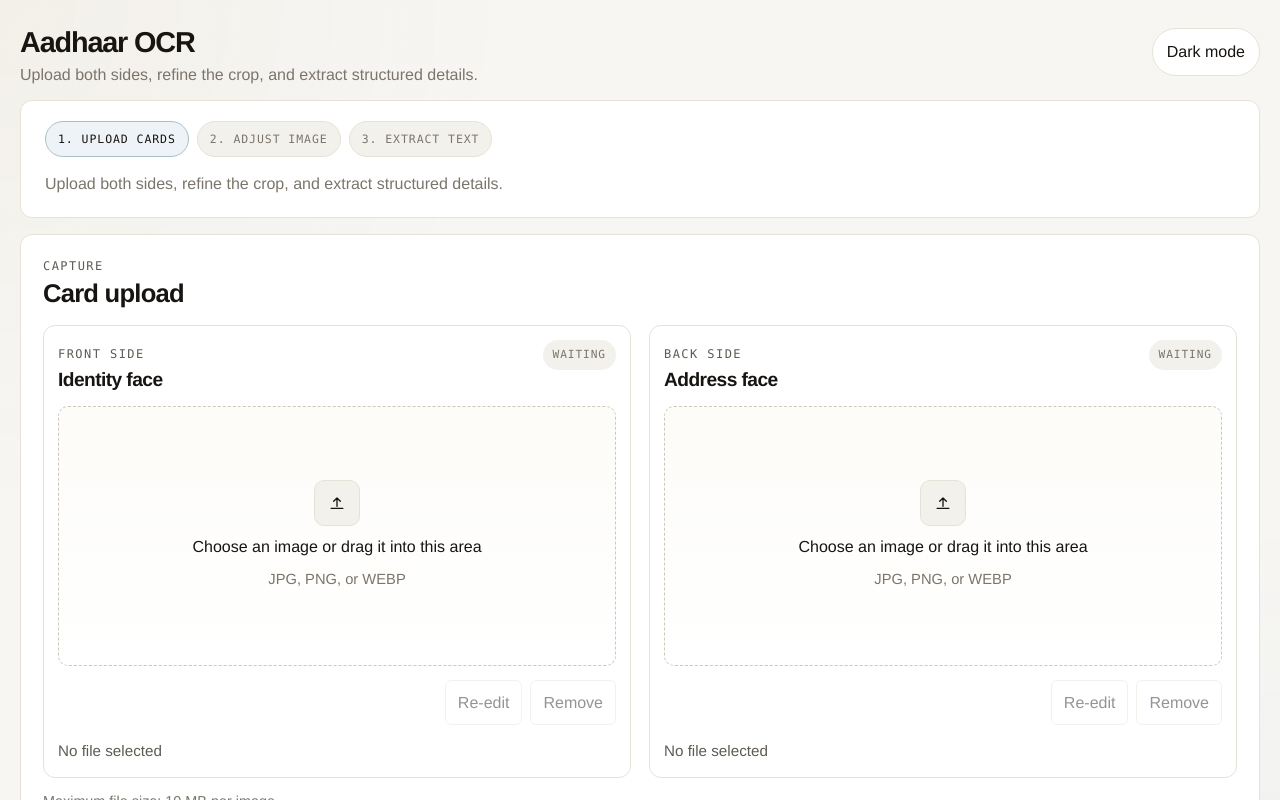
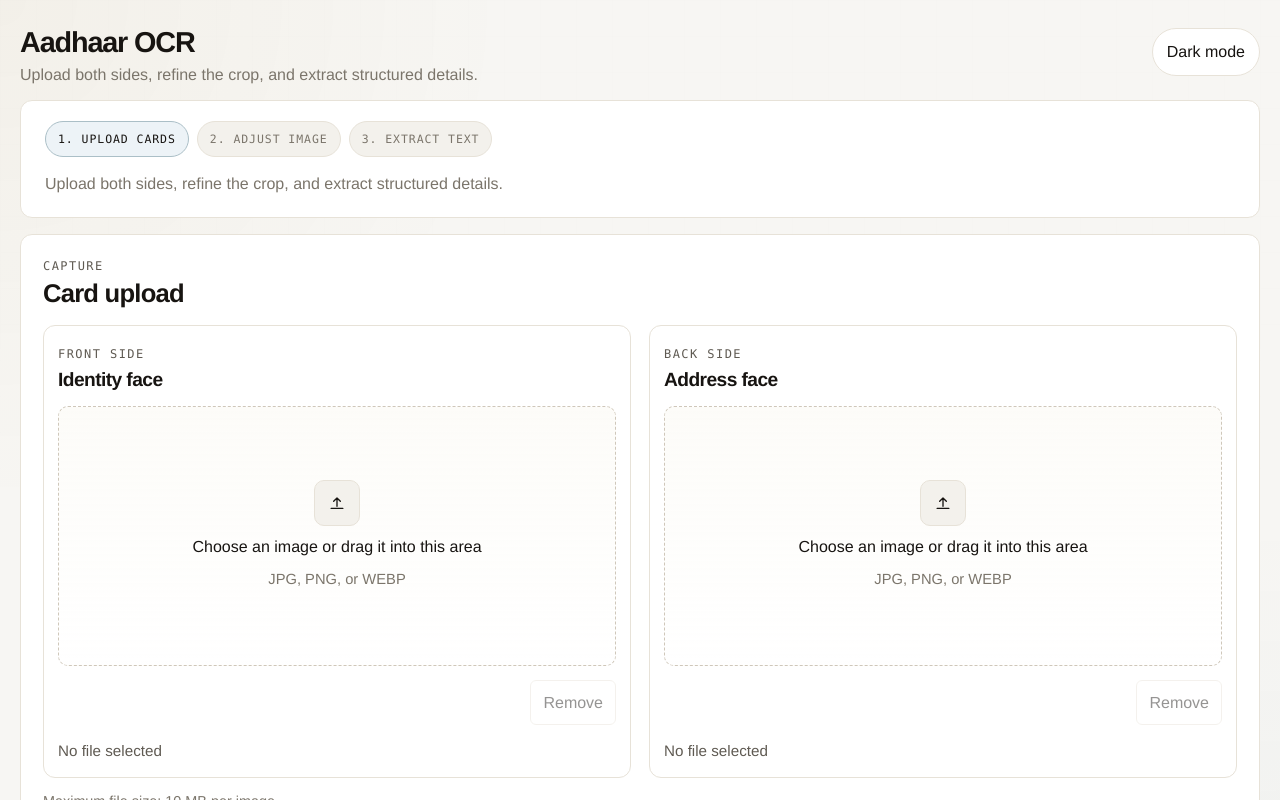
Before and after one commit to mohammedbilalns/adhaar-ocr, a React (Vite) app in the folder apps/frontend/: page / in a window 1280 px wide. Shown: the top 800 px of the page. Built offline with nearby package versions, Linux system fonts and the light colour scheme.

Commit message:
chore : simplified cropper image preview uis

```diff
--- a/apps/frontend/src/App.css
+++ b/apps/frontend/src/App.css
@@ -376,39 +376,6 @@
   margin-top: 18px;
   padding-top: 16px;
   border-top: 1px solid var(--border);
-}
-
-.status-chip {
-  align-self: flex-start;
-  border-radius: 999px;
-  padding: 6px 10px;
-  font-family: var(--mono);
-  font-size: 0.7rem;
-  letter-spacing: 0.08em;
-  text-transform: uppercase;
-  white-space: nowrap;
-}
-
-.status-idle {
-  background: var(--surface-alt);
-  color: var(--text-muted);
-}
-
-.status-uploading,
-.status-processing {
-  background: var(--pale-blue);
-  color: var(--pale-blue-text);
-}
-
-.status-error {
-  background: var(--pale-red);
-  color: var(--pale-red-text);
-}
-
-.status-ready,
-.status-done {
-  background: var(--pale-green);
-  color: var(--pale-green-text);
 }
 
 .results-grid {
--- a/apps/frontend/src/App.tsx
+++ b/apps/frontend/src/App.tsx
@@ -18,7 +18,6 @@
     canStartOcr,
     selectFile,
     removeFile,
-    openEditor,
     cancelEditing,
     saveEditing,
     startOcr,
@@ -57,14 +56,12 @@
             upload={uploads.front}
             onFileSelect={selectFile}
             onRemove={removeFile}
-            onEdit={openEditor}
           />
           <UploadCard
             side="back"
             upload={uploads.back}
             onFileSelect={selectFile}
             onRemove={removeFile}
-            onEdit={openEditor}
           />
         </div>
 
@@ -96,7 +93,6 @@
           isOpen={Boolean(editor)}
           side={editor.side}
           imageUrl={editor.sourceUrl}
-          fileName={editor.fileName}
           initialRotation={editor.rotation}
           initialCrop={editor.crop}
           onCancel={cancelEditing}
--- a/apps/frontend/src/components/ImageEditorDialog.tsx
+++ b/apps/frontend/src/components/ImageEditorDialog.tsx
@@ -11,26 +11,16 @@
   isOpen: boolean
   side: Side
   imageUrl: string
-  fileName: string
   initialRotation: number
   initialCrop: CropBox
   onCancel: () => void
   onSave: (payload: { rotation: number; crop: CropBox; file: File; previewUrl: string }) => void
 }
 
-const DEFAULT_CROP: PercentCrop = {
-  unit: '%',
-  x: 8,
-  y: 8,
-  width: 84,
-  height: 84,
-}
-
 export function ImageEditorDialog({
   isOpen,
   side,
   imageUrl,
-  fileName,
   initialRotation,
   initialCrop,
   onCancel,
@@ -109,11 +99,6 @@
 
   const handleRotate = (delta: number) => {
     setRotation((current) => ((current + delta) % 360 + 360) % 360)
-    setCrop(createDefaultCrop())
-  }
-
-  const handleResetCrop = () => {
-    setCrop(createDefaultCrop())
   }
 
   const handleSave = async () => {
@@ -128,7 +113,6 @@
       const pixelCrop = convertToPixelCrop(crop as Crop, displaySize.width, displaySize.height)
       const file = await createProcessedFile({
         imageUrl: displayUrl,
-        fileName,
         pixelCrop,
       })
       const previewUrl = URL.createObjectURL(file)
@@ -194,21 +178,11 @@
                   Rotate right
                 </button>
               </div>
-              <p className="editor-helper">Drag the rectangle to move it. Pull the corners or edges to resize.</p>
             </div>
 
             <div className="editor-group">
               <div className="editor-group-label">Selection</div>
-              <p className="editor-helper">
-                Crop area: {Math.round(crop.width ?? 0)}% x {Math.round(crop.height ?? 0)}%
-              </p>
-              <button
-                type="button"
-                className="card-action"
-                onClick={handleResetCrop}
-              >
-                Reset crop
-              </button>
+              <p className="editor-helper">Drag the rectangle to move it. Pull the corners or edges to resize.</p>
             </div>
 
             {saveError ? <p className="field-error">{saveError}</p> : null}
@@ -244,11 +218,9 @@
 
 async function createProcessedFile({
   imageUrl,
-  fileName,
   pixelCrop,
 }: {
   imageUrl: string
-  fileName: string
   pixelCrop: Crop
 }) {
   const image = await loadImage(imageUrl)
@@ -279,7 +251,7 @@
   )
 
   const blob = await canvasToBlob(outputCanvas)
-  return new File([blob], normalizeFileName(fileName), { type: 'image/jpeg' })
+  return new File([blob], normalizeFileName(), { type: 'image/jpeg' })
 }
 
 function drawRotatedImage(image: HTMLImageElement, rotation: number) {
@@ -327,9 +299,8 @@
   })
 }
 
-function normalizeFileName(fileName: string) {
-  const stem = fileName.replace(/\.[^/.]+$/, '')
-  return `${stem}-edited.jpg`
+function normalizeFileName() {
+  return 'image 1.jpg'
 }
 
 function toPercentCrop(crop: CropBox): PercentCrop {
@@ -342,10 +313,6 @@
   }
 }
 
-function createDefaultCrop(): PercentCrop {
-  return { ...DEFAULT_CROP }
-}
-
 function fromPercentCrop(crop: PercentCrop): CropBox {
   return {
     x: (crop.x ?? 0) / 100,
--- a/apps/frontend/src/components/UploadCard.tsx
+++ b/apps/frontend/src/components/UploadCard.tsx
@@ -1,15 +1,14 @@
 import { useId, useRef, useState, type DragEvent, type KeyboardEvent } from 'react'
-import { getStatusLabel, uploadLabels, type Side, type UploadState } from '../lib/ocr'
+import { uploadLabels, type Side, type UploadState } from '../lib/ocr'
 
 type UploadCardProps = {
   side: Side
   upload: UploadState
   onFileSelect: (side: Side, file: File | null) => void
   onRemove: (side: Side) => void
-  onEdit: (side: Side) => void
 }
 
-export function UploadCard({ side, upload, onFileSelect, onRemove, onEdit }: UploadCardProps) {
+export function UploadCard({ side, upload, onFileSelect, onRemove }: UploadCardProps) {
   const inputId = useId()
   const inputRef = useRef<HTMLInputElement | null>(null)
   const [isDragActive, setIsDragActive] = useState(false)
@@ -56,9 +55,6 @@
           <span className="card-kicker">{uploadLabels[side]}</span>
           <h3>{side === 'front' ? 'Identity face' : 'Address face'}</h3>
         </div>
-        <span className={`status-chip status-${upload.status}`}>
-          {getStatusLabel(upload.status)}
-        </span>
       </div>
 
       <input
@@ -114,14 +110,6 @@
         <button
           type="button"
           className="card-action"
-          onClick={() => onEdit(side)}
-          disabled={!upload.sourceFile}
-        >
-          Re-edit
-        </button>
-        <button
-          type="button"
-          className="card-action"
           onClick={handleRemoveClick}
           disabled={!upload.file && !upload.error}
         >
@@ -133,14 +121,6 @@
         <div className="file-row">
           <span>{upload.file?.name ?? 'No file selected'}</span>
         </div>
-        {upload.file ? (
-          <div className="file-row file-row-muted">
-            <span>
-              Rotation {upload.rotation}° | Crop {Math.round(upload.crop.width * 100)}% x{' '}
-              {Math.round(upload.crop.height * 100)}%
-            </span>
-          </div>
-        ) : null}
         {upload.error ? <p className="field-error">{upload.error}</p> : null}
       </div>
     </article>
--- a/apps/frontend/src/hooks/useAadhaarOcr.ts
+++ b/apps/frontend/src/hooks/useAadhaarOcr.ts
@@ -16,7 +16,6 @@
   side: Side
   sourceFile: File
   sourceUrl: string
-  fileName: string
   rotation: number
   crop: CropBox
 }
@@ -86,7 +85,6 @@
       side,
       sourceFile: file,
       sourceUrl,
-      fileName: file.name,
       rotation: 0,
       crop: initialUploadState.crop,
     })
@@ -111,23 +109,6 @@
       ...current,
       [side]: initialUploadState,
     }))
-  }
-
-  const openEditor = (side: Side) => {
-    const upload = uploads[side]
-
-    if (!upload.sourceFile || !upload.sourceUrl) {
-      return
-    }
-
-    setEditor({
-      side,
-      sourceFile: upload.sourceFile,
-      sourceUrl: upload.sourceUrl,
-      fileName: upload.sourceFile.name,
-      rotation: upload.rotation,
-      crop: upload.crop,
-    })
   }
 
   const cancelEditing = () => {
@@ -255,7 +236,6 @@
     canStartOcr,
     selectFile,
     removeFile,
-    openEditor,
     cancelEditing,
     saveEditing,
     startOcr,
--- a/apps/frontend/src/lib/ocr.ts
+++ b/apps/frontend/src/lib/ocr.ts
@@ -54,14 +54,6 @@
   back: 'Back side',
 }
 
-export function getStatusLabel(status: UploadState['status'] | 'processing' | 'done') {
-  if (status === 'uploading') return 'Uploading'
-  if (status === 'ready') return 'Ready'
-  if (status === 'processing') return 'Processing'
-  if (status === 'done') return 'Complete'
-  return 'Waiting'
-}
-
 export type AadhaarApiResponse = {
   success: boolean
   data: {
```
